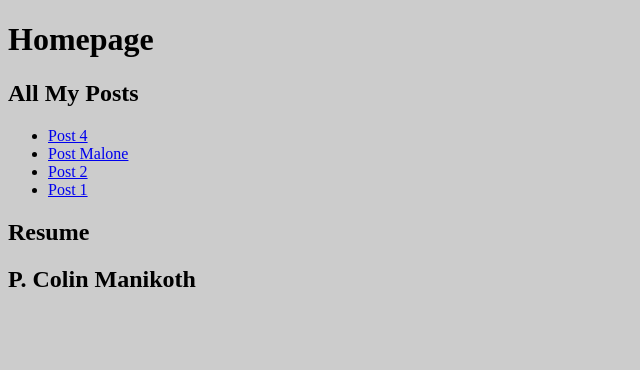
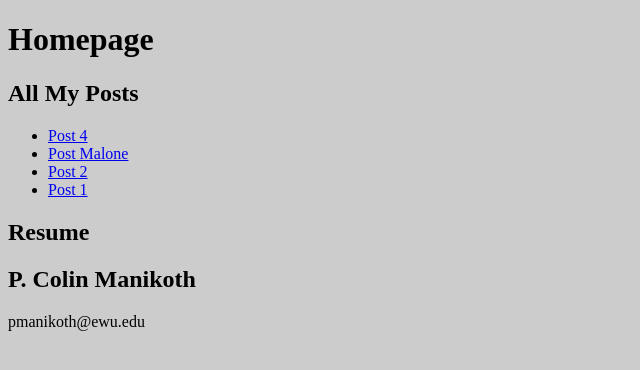
Before and after one commit to DrSrEsquire/manikoth.com, a Jekyll site: the page built from index.md, in a window 1280 px wide. Shown: the top 370 px of the page, without its empty margins (0-640 px from the left). Built offline with Jekyll 4.4.1, drawn with Linux system fonts in a browser that asks for light colours.

Commit message:
Update Resume

```diff
--- a/_layouts/home.html
+++ b/_layouts/home.html
@@ -25,3 +25,6 @@ layout: default
 
 
      <h2>{{ site.data.resume.basics.name }}</h2>
+
+<p>{{ site.data.resume.basics.email }}</p>
+<p>{{ site.data.resume.basics.website }}</p>
```
